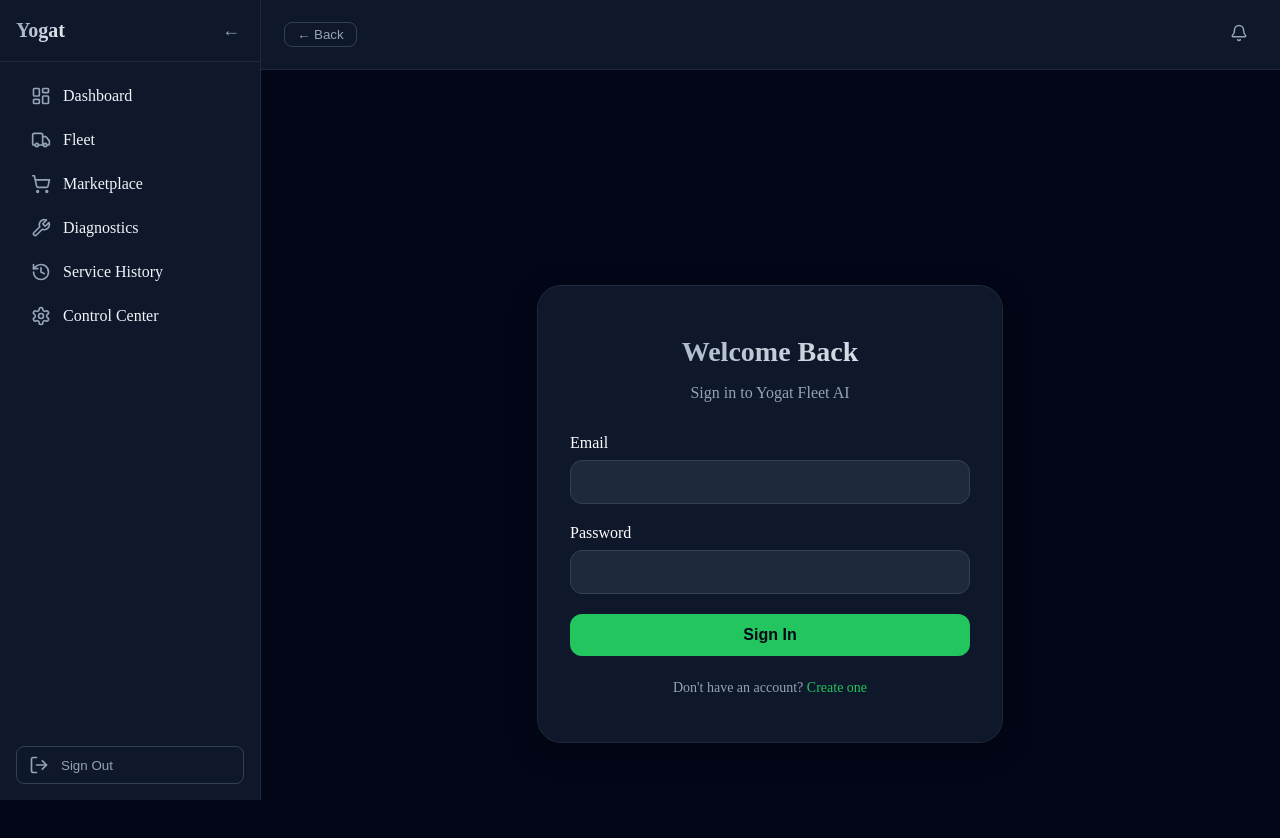
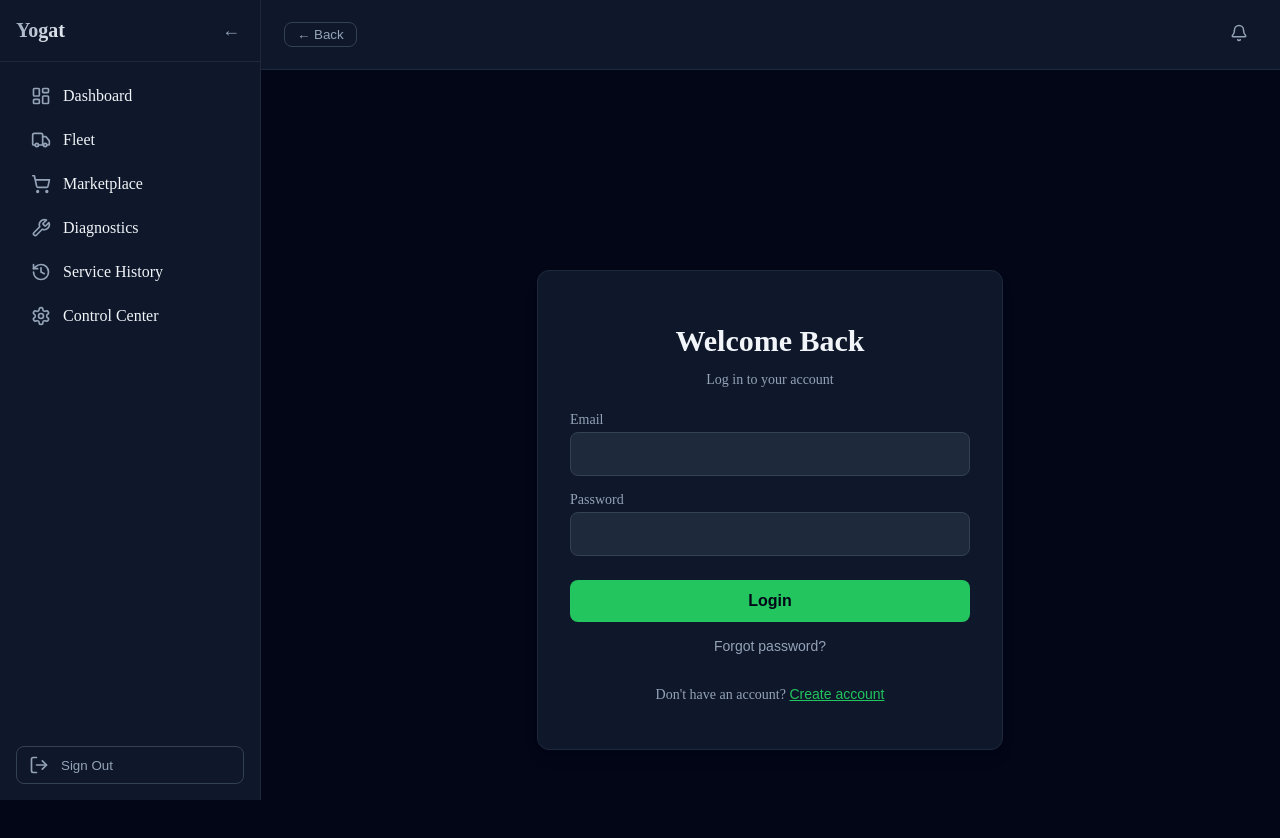
Before and after one commit to yogat-db/yogatfleetai, a Next.js app: page /login in a window 1280 px wide. Shown: the top 838 px of the page. Built offline with nearby package versions, Linux system fonts and the light colour scheme; no server answers.

Commit message:
Add forgot password to login page

```diff
--- a/app/login/page.tsx
+++ b/app/login/page.tsx
@@ -4,158 +4,235 @@ import { useState } from 'react';
 import { useRouter } from 'next/navigation';
 import { motion } from 'framer-motion';
 import { supabase } from '@/lib/supabase/client';
-import Link from 'next/link';
+import theme from '@/app/theme';
 
 export default function LoginPage() {
   const router = useRouter();
   const [email, setEmail] = useState('');
   const [password, setPassword] = useState('');
+  const [error, setError] = useState<string | null>(null);
   const [loading, setLoading] = useState(false);
-  const [error, setError] = useState('');
+  const [resetSent, setResetSent] = useState(false);
 
-  const handleSubmit = async (e: React.FormEvent) => {
+  const handleLogin = async (e: React.FormEvent) => {
     e.preventDefault();
     setLoading(true);
-    setError('');
-    try {
+    setError(null);
     const { error } = await supabase.auth.signInWithPassword({ email, password });
-      if (error) throw error;
+    if (error) {
+      setError(error.message);
+    } else {
       router.push('/dashboard');
-    } catch (err: any) {
-      setError(err.message);
-    } finally {
+    }
     setLoading(false);
+  };
+
+  const handleForgotPassword = async () => {
+    if (!email) {
+      setError('Please enter your email address first.');
+      return;
     }
+    setLoading(true);
+    const { error } = await supabase.auth.resetPasswordForEmail(email, {
+      redirectTo: `${window.location.origin}/update-password`,
+    });
+    if (error) {
+      setError(error.message);
+    } else {
+      setResetSent(true);
+    }
+    setLoading(false);
   };
 
   return (
-    <div style={styles.container}>
     <motion.div
       initial={{ opacity: 0, y: 20 }}
       animate={{ opacity: 1, y: 0 }}
-        transition={{ duration: 0.5 }}
-        style={styles.card}
+      style={styles.page}
     >
+      <div style={styles.card}>
         <h1 style={styles.title}>Welcome Back</h1>
-        <p style={styles.subtitle}>Sign in to Yogat Fleet AI</p>
-        <form onSubmit={handleSubmit} style={styles.form}>
+        <p style={styles.subtitle}>Log in to your account</p>
+
+        <form onSubmit={handleLogin} style={styles.form}>
           <div style={styles.field}>
-            <label>Email</label>
+            <label style={styles.label}>Email</label>
             <input
               type="email"
               value={email}
               onChange={(e) => setEmail(e.target.value)}
+              style={styles.input}
               required
-              style={styles.input}
+              disabled={loading}
             />
           </div>
+
           <div style={styles.field}>
-            <label>Password</label>
+            <label style={styles.label}>Password</label>
             <input
               type="password"
               value={password}
               onChange={(e) => setPassword(e.target.value)}
+              style={styles.input}
               required
-              style={styles.input}
+              disabled={loading}
             />
           </div>
-          {error && <div style={styles.error}>{error}</div>}
-          <button type="submit" disabled={loading} style={styles.button}>
-            {loading ? 'Signing in...' : 'Sign In'}
+
+          {error && <div style={styles.errorBox}>{error}</div>}
+          {resetSent && (
+            <div style={styles.successBox}>
+              Password reset email sent! Check your inbox.
+            </div>
+          )}
+
+          <div style={styles.buttons}>
+            <button
+              type="submit"
+              disabled={loading}
+              style={styles.submitButton}
+            >
+              {loading ? 'Logging in...' : 'Login'}
             </button>
+            <button
+              type="button"
+              onClick={handleForgotPassword}
+              disabled={loading}
+              style={styles.forgotButton}
+            >
+              Forgot password?
+            </button>
+          </div>
         </form>
-        <p style={styles.footer}>
+
+        <p style={styles.registerLink}>
           Don't have an account?{' '}
-          <Link href="/register" style={styles.link}>
-            Create one
-          </Link>
+          <button
+            type="button"
+            onClick={() => router.push('/register')}
+            style={styles.linkButton}
+          >
+            Create account
+          </button>
         </p>
+      </div>
     </motion.div>
-    </div>
   );
 }
 
-const styles = {
-  container: {
+const styles: Record<string, React.CSSProperties> = {
+  page: {
     minHeight: '100vh',
     display: 'flex',
     alignItems: 'center',
     justifyContent: 'center',
-    background: '#020617',
-    padding: '20px',
+    background: theme.colors.background.main,
+    padding: theme.spacing[4],
   },
   card: {
-    maxWidth: 400,
+    maxWidth: '400px',
     width: '100%',
-    background: '#0f172a',
-    borderRadius: 24,
-    border: '1px solid #1e293b',
-    padding: '32px',
-    boxShadow: '0 8px 32px rgba(0,0,0,0.3)',
+    background: theme.colors.background.card,
+    borderRadius: theme.borderRadius.xl,
+    border: `1px solid ${theme.colors.border.light}`,
+    padding: theme.spacing[8],
+    boxShadow: theme.shadows.lg,
   },
   title: {
-    fontSize: '28px',
-    fontWeight: 700,
-    textAlign: 'center' as const,
-    background: 'linear-gradient(135deg, #94a3b8, #f1f5f9)',
-    WebkitBackgroundClip: 'text',
-    WebkitTextFillColor: 'transparent',
-    marginBottom: '8px',
+    fontSize: theme.fontSizes['3xl'],
+    fontWeight: theme.fontWeights.bold,
+    marginBottom: theme.spacing[2],
+    color: theme.colors.text.primary,
+    textAlign: 'center',
   },
   subtitle: {
-    textAlign: 'center' as const,
-    color: '#94a3b8',
-    marginBottom: '32px',
+    fontSize: theme.fontSizes.sm,
+    color: theme.colors.text.secondary,
+    textAlign: 'center',
+    marginBottom: theme.spacing[6],
   },
   form: {
     display: 'flex',
-    flexDirection: 'column' as const,
-    gap: '20px',
+    flexDirection: 'column',
+    gap: theme.spacing[4],
   },
   field: {
     display: 'flex',
-    flexDirection: 'column' as const,
-    gap: '8px',
+    flexDirection: 'column',
+    gap: theme.spacing[1],
+  },
+  label: {
+    fontSize: theme.fontSizes.sm,
+    color: theme.colors.text.secondary,
   },
   input: {
-    background: '#1e293b',
-    border: '1px solid #334155',
-    borderRadius: '12px',
-    padding: '12px 16px',
-    color: '#f1f5f9',
-    fontSize: '16px',
+    background: theme.colors.background.elevated,
+    border: `1px solid ${theme.colors.border.medium}`,
+    borderRadius: theme.borderRadius.lg,
+    padding: theme.spacing[3],
+    color: theme.colors.text.primary,
+    fontSize: theme.fontSizes.base,
     outline: 'none',
-    transition: 'all 0.2s',
+    transition: 'border 0.2s ease',
   },
-  button: {
-    background: '#22c55e',
-    color: '#020617',
+  errorBox: {
+    background: `${theme.colors.error}20`,
+    border: `1px solid ${theme.colors.error}`,
+    borderRadius: theme.borderRadius.lg,
+    padding: theme.spacing[3],
+    color: theme.colors.error,
+    fontSize: theme.fontSizes.sm,
+  },
+  successBox: {
+    background: `${theme.colors.primary}20`,
+    border: `1px solid ${theme.colors.primary}`,
+    borderRadius: theme.borderRadius.lg,
+    padding: theme.spacing[3],
+    color: theme.colors.primary,
+    fontSize: theme.fontSizes.sm,
+  },
+  buttons: {
+    display: 'flex',
+    flexDirection: 'column',
+    gap: theme.spacing[2],
+    marginTop: theme.spacing[2],
+  },
+  submitButton: {
+    background: theme.colors.primary,
     border: 'none',
-    borderRadius: '12px',
-    padding: '12px',
-    fontSize: '16px',
-    fontWeight: 600,
+    borderRadius: theme.borderRadius.lg,
+    padding: theme.spacing[3],
+    fontSize: theme.fontSizes.base,
+    fontWeight: theme.fontWeights.semibold,
+    color: theme.colors.background.main,
     cursor: 'pointer',
-    transition: 'all 0.2s',
+    transition: 'background 0.2s ease',
+    width: '100%',
   },
-  error: {
-    background: 'rgba(239,68,68,0.1)',
-    border: '1px solid #ef4444',
-    borderRadius: '8px',
-    padding: '12px',
-    color: '#ef4444',
-    fontSize: '14px',
-    textAlign: 'center' as const,
+  forgotButton: {
+    background: 'transparent',
+    border: 'none',
+    borderRadius: theme.borderRadius.lg,
+    padding: theme.spacing[2],
+    fontSize: theme.fontSizes.sm,
+    color: theme.colors.text.secondary,
+    cursor: 'pointer',
+    transition: 'color 0.2s ease',
+    width: '100%',
   },
-  footer: {
-    textAlign: 'center' as const,
-    marginTop: '24px',
-    color: '#94a3b8',
-    fontSize: '14px',
+  registerLink: {
+    textAlign: 'center',
+    fontSize: theme.fontSizes.sm,
+    color: theme.colors.text.secondary,
+    marginTop: theme.spacing[6],
   },
-  link: {
-    color: '#22c55e',
-    textDecoration: 'none',
-    fontWeight: 500,
+  linkButton: {
+    background: 'none',
+    border: 'none',
+    color: theme.colors.primary,
+    cursor: 'pointer',
+    textDecoration: 'underline',
+    padding: 0,
+    fontSize: 'inherit',
   },
 };
```
Lines whose indentation alone changed are shown as unchanged.
